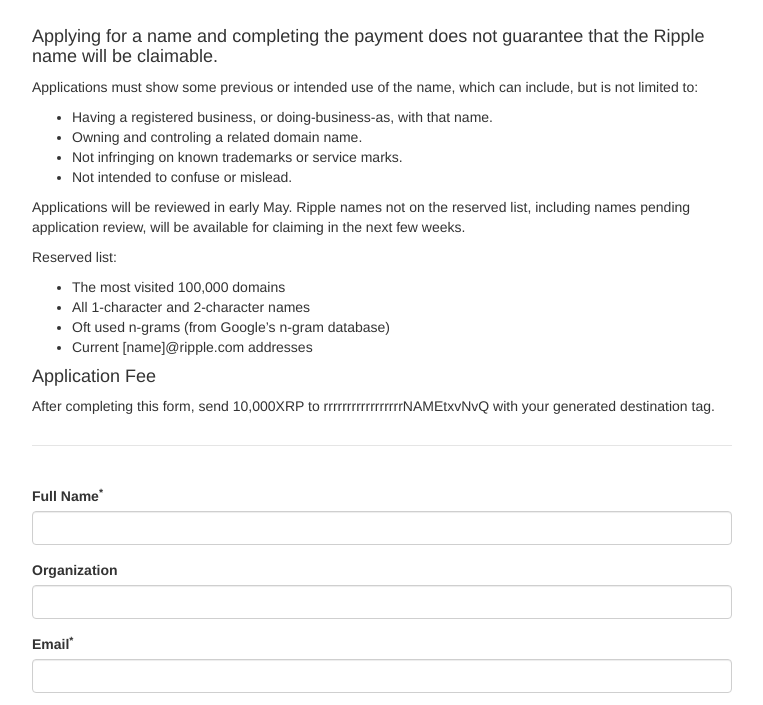
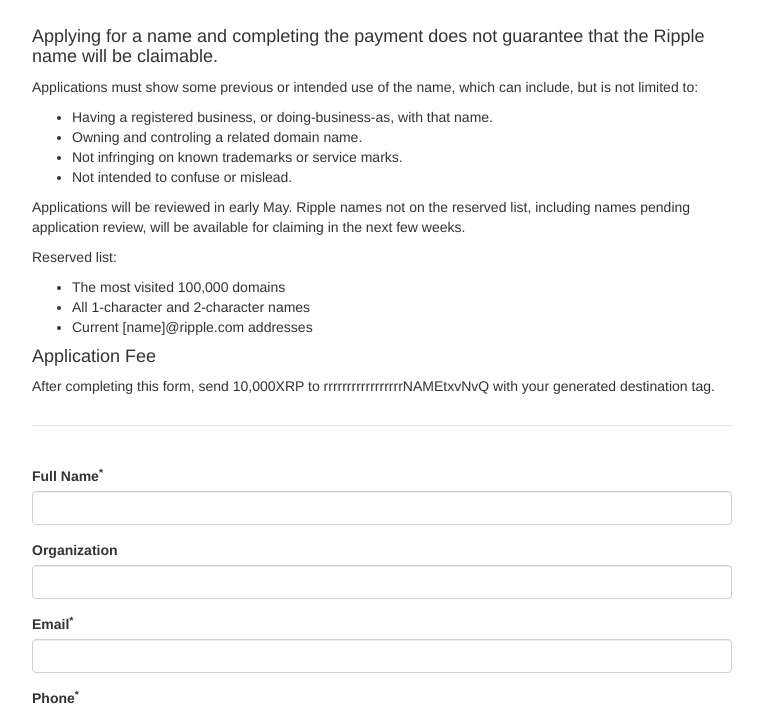
Before and after one commit to ripple-unmaintained/ripple-name-application, a website: page client/app/index.html in a window 1280 px wide. Shown: the part 83-788 px from the top of the page, without its empty margins (258-1021 px from the left). Drawn offline with Linux system fonts and the light colour scheme; files that its build step writes are made by us from their sources.

Commit message:
Removed n-grams from reserved list for application.

```diff
--- a/client/app/views/main.html
+++ b/client/app/views/main.html
@@ -16,7 +16,6 @@
     <ul>
         <li>The most visited 100,000 domains</li>
         <li>All 1-character and 2-character names</li>
-        <li>Oft used n-grams (from Google’s n-gram database)</li>
         <li>Current [name]@ripple.com addresses</li>
     </ul>
     <h4>Application Fee</h4>
```
